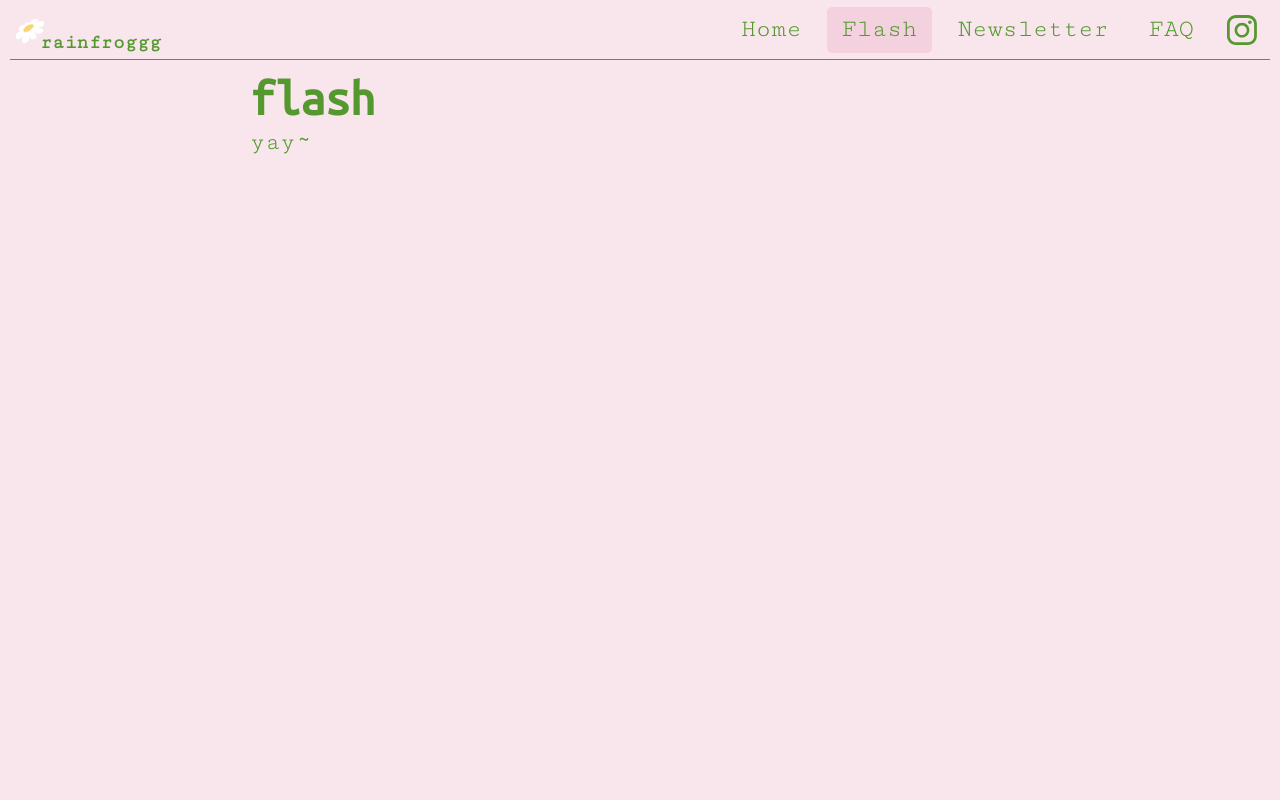
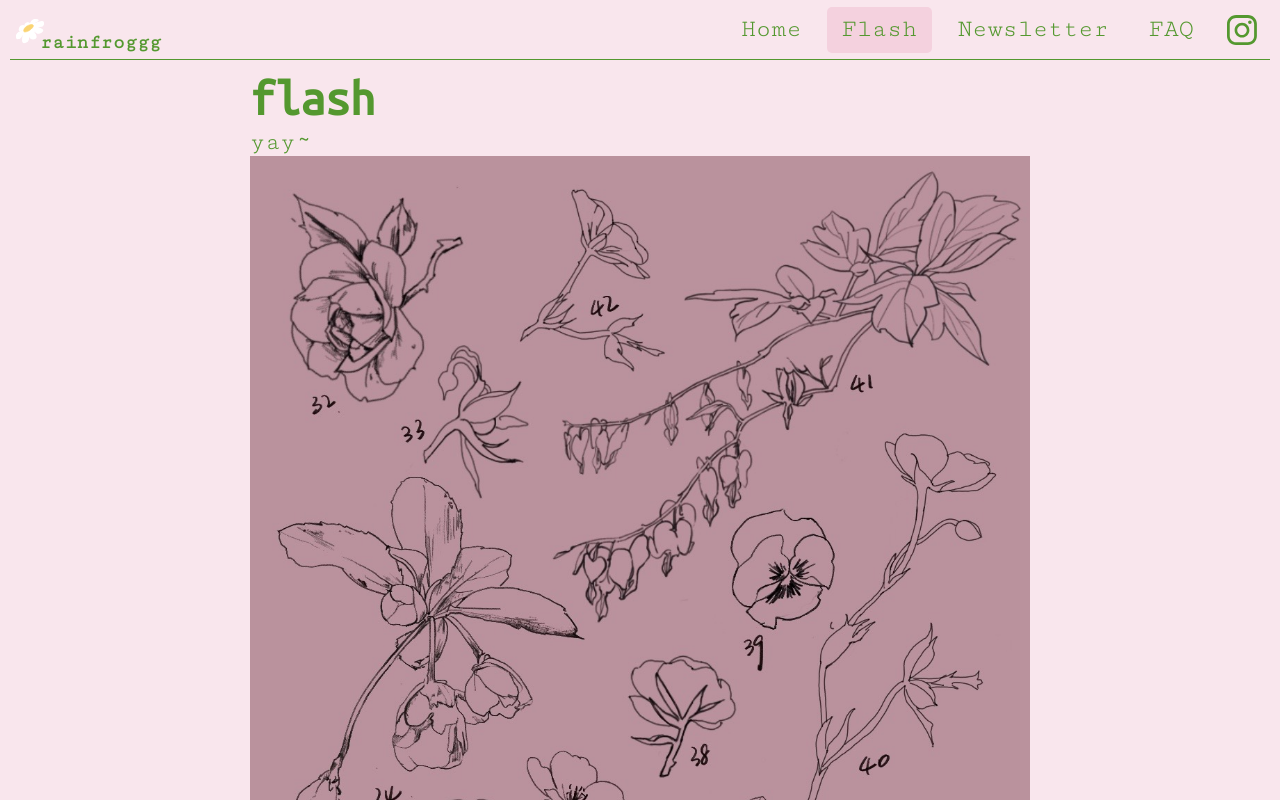
Before and after one commit to achristmascarl/rainfrog.gg, a Next.js app: page /flash in a window 1280 px wide. Built offline with nearby package versions, Linux system fonts and the light colour scheme.

Commit message:
display flash sheets

```diff
--- /dev/null
+++ b/src/pages/flash/index.module.scss
@@ -0,0 +1,10 @@
+.FlashsheetsContainer {
+  display: flex;
+  flex-flow: column wrap;
+  gap: 1rem;
+
+  >.FlashsheetImgContainer {
+    width: 100%;
+    position: relative;
+  }
+}
--- a/src/pages/flash/index.tsx
+++ b/src/pages/flash/index.tsx
@@ -1,5 +1,7 @@
-import { c } from "../../utils";
+import { c, flashsheets } from "../../utils";
 import PageHead from "@/components/PageHead";
+import Image from "next/image";
+import styles from "./index.module.scss";
 
 export default function Flash() {
   return (
@@ -10,6 +12,17 @@ export default function Flash() {
       />
       <h1>flash</h1>
       <p>yay~</p>
+      <div className={c(styles.FlashsheetsContainer)}>
+        {flashsheets.map((flashsheet, i) => (
+          <div key={i} className={c(styles.FlashsheetImgContainer)}>
+            <Image
+              src={flashsheet.imgSrc}
+              alt={flashsheet.imgAlt}
+              style={{ width: "100%", height: "auto" }}
+            />
+          </div>
+        ))}
+      </div>
     </div>
   );
 }
--- a/src/utils.ts
+++ b/src/utils.ts
@@ -1,3 +1,26 @@
+import flashsheet1 from "public/flashsheets/IMG_0835.jpeg";
+import flashsheet2 from "public/flashsheets/IMG_1133.jpeg";
+import flashsheet3 from "public/flashsheets/IMG_1136.jpeg";
+import flashsheet4 from "public/flashsheets/IMG_1191.jpeg";
+import flashsheet5 from "public/flashsheets/IMG_1193.jpeg";
+import flashsheet6 from "public/flashsheets/IMG_1628.jpeg";
+import flashsheet7 from "public/flashsheets/compressed-IMG_0964.jpeg";
+import flashsheet8 from "public/flashsheets/compressed-IMG_0969.jpeg";
+import flashsheet9 from "public/flashsheets/compressed-IMG_0974.jpeg";
+import flashsheet10 from "public/flashsheets/compressed-IMG_1293.jpeg";
+import flashsheet11 from "public/flashsheets/compressed-IMG_1298.jpeg";
+import flashsheet12 from "public/flashsheets/compressed-IMG_1299.jpeg";
+import flashsheet13 from "public/flashsheets/compressed-IMG_1345.jpeg";
+import flashsheet14 from "public/flashsheets/compressed-IMG_1346.jpeg";
+import flashsheet15 from "public/flashsheets/compressed-IMG_1389.jpeg";
+import flashsheet16 from "public/flashsheets/compressed-IMG_1391.jpeg";
+import flashsheet17 from "public/flashsheets/compressed-IMG_1533.jpeg";
+import flashsheet18 from "public/flashsheets/compressed-IMG_1535.jpeg";
+import flashsheet19 from "public/flashsheets/compressed-IMG_1601.jpeg";
+import flashsheet20 from "public/flashsheets/compressed-IMG_1627.jpeg";
+import flashsheet21 from "public/flashsheets/compressed-IMG_1628.jpeg";
+import { StaticImageData } from "next/image";
+
 /**
  * concatenate provided classnames into
  * a single string
@@ -29,13 +52,30 @@ export const menuLinks = [
 ];
 
 interface Flashsheet {
-  imgPath: string;
+  imgSrc: StaticImageData;
   imgAlt: string;
 }
 
 export const flashsheets: Flashsheet[] = [
-  {
-    imgPath: "flashsheets/compressed-IMG_0964.jpeg",
-    imgAlt: "a tattoo flashsheet by @rainfrog.gg",
-  },
+  { imgSrc: flashsheet1, imgAlt: "a tattoo flashsheet by @rainfrog.gg" },
+  { imgSrc: flashsheet2, imgAlt: "a tattoo flashsheet by @rainfrog.gg" },
+  { imgSrc: flashsheet3, imgAlt: "a tattoo flashsheet by @rainfrog.gg" },
+  { imgSrc: flashsheet4, imgAlt: "a tattoo flashsheet by @rainfrog.gg" },
+  { imgSrc: flashsheet5, imgAlt: "a tattoo flashsheet by @rainfrog.gg" },
+  { imgSrc: flashsheet6, imgAlt: "a tattoo flashsheet by @rainfrog.gg" },
+  { imgSrc: flashsheet7, imgAlt: "a tattoo flashsheet by @rainfrog.gg" },
+  { imgSrc: flashsheet8, imgAlt: "a tattoo flashsheet by @rainfrog.gg" },
+  { imgSrc: flashsheet9, imgAlt: "a tattoo flashsheet by @rainfrog.gg" },
+  { imgSrc: flashsheet10, imgAlt: "a tattoo flashsheet by @rainfrog.gg" },
+  { imgSrc: flashsheet11, imgAlt: "a tattoo flashsheet by @rainfrog.gg" },
+  { imgSrc: flashsheet12, imgAlt: "a tattoo flashsheet by @rainfrog.gg" },
+  { imgSrc: flashsheet13, imgAlt: "a tattoo flashsheet by @rainfrog.gg" },
+  { imgSrc: flashsheet14, imgAlt: "a tattoo flashsheet by @rainfrog.gg" },
+  { imgSrc: flashsheet15, imgAlt: "a tattoo flashsheet by @rainfrog.gg" },
+  { imgSrc: flashsheet16, imgAlt: "a tattoo flashsheet by @rainfrog.gg" },
+  { imgSrc: flashsheet17, imgAlt: "a tattoo flashsheet by @rainfrog.gg" },
+  { imgSrc: flashsheet18, imgAlt: "a tattoo flashsheet by @rainfrog.gg" },
+  { imgSrc: flashsheet19, imgAlt: "a tattoo flashsheet by @rainfrog.gg" },
+  { imgSrc: flashsheet20, imgAlt: "a tattoo flashsheet by @rainfrog.gg" },
+  { imgSrc: flashsheet21, imgAlt: "a tattoo flashsheet by @rainfrog.gg" },
 ];
```
